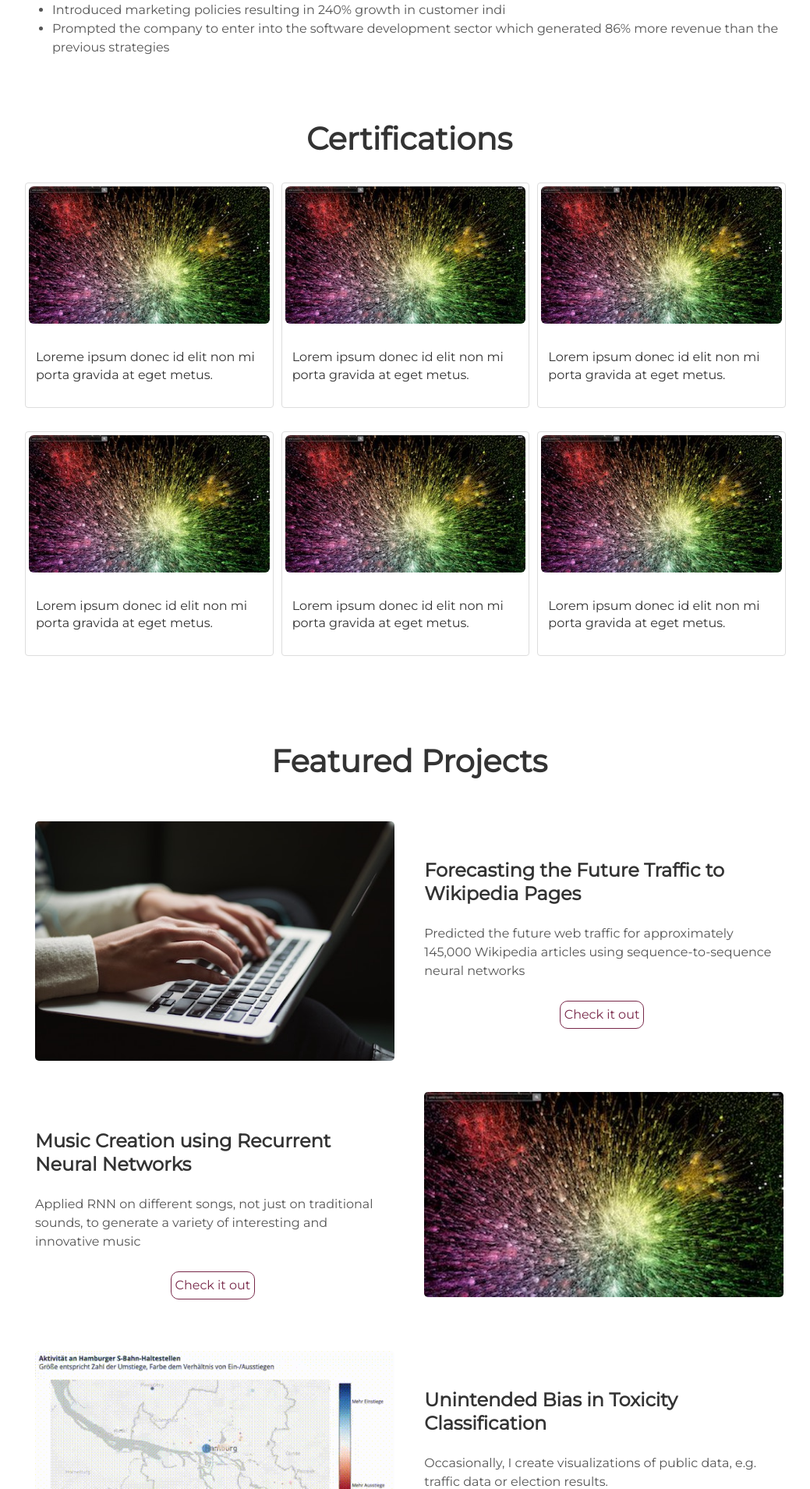
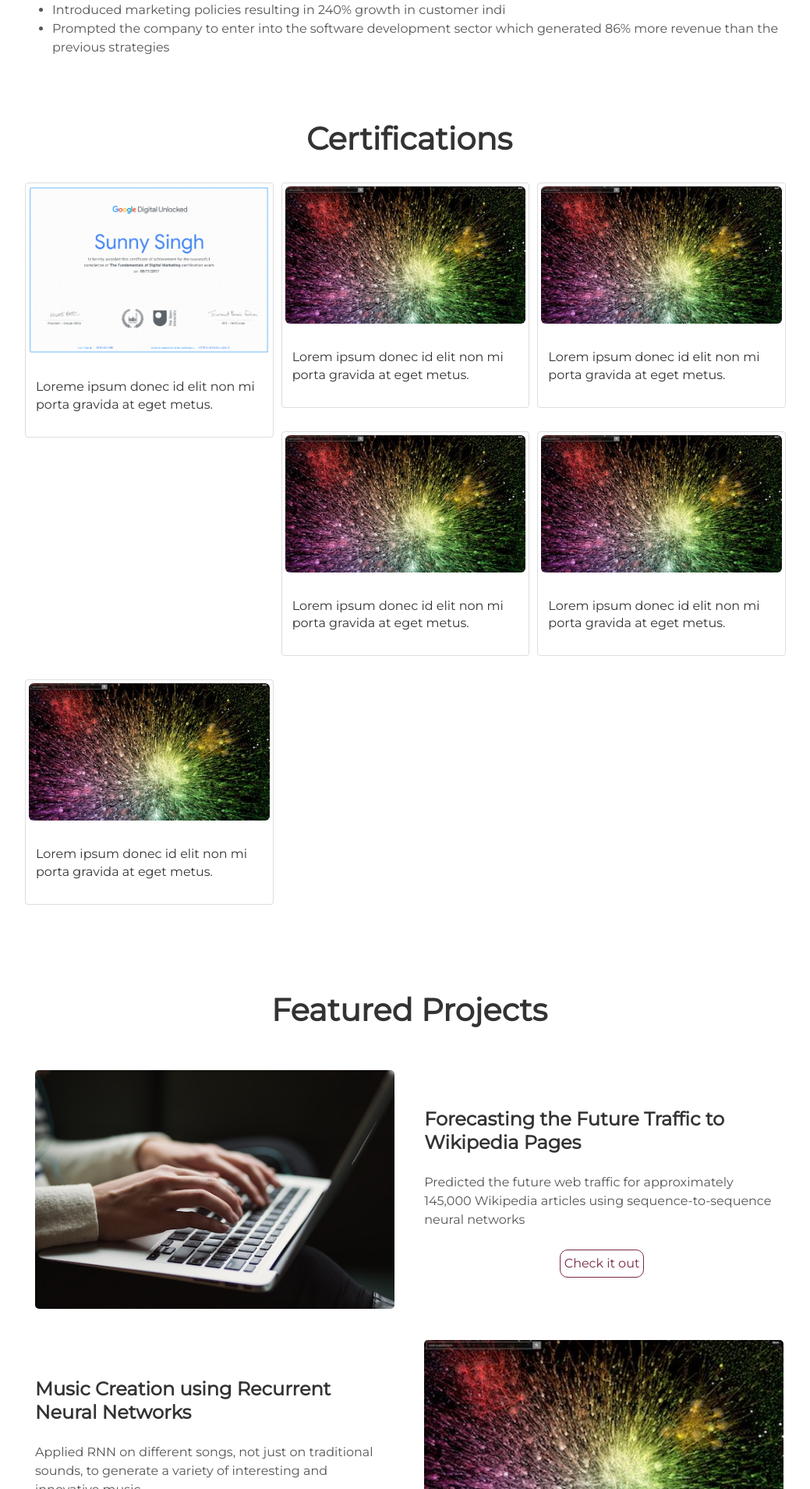
Before and after one commit to arkadee/arkadee.github.io, a Jekyll site: the page built from index.html, in a window 1280 px wide. Shown: the part 2585-4494 px from the top of the page at 78% size, without its empty margins (115-1154 px from the left). Built offline with Jekyll 4.4.1, drawn with Linux system fonts in a browser that asks for light colours.

Commit message:
Update certifications.html

```diff
--- a/_includes/certifications.html
+++ b/_includes/certifications.html
@@ -38,7 +38,7 @@
         <div class="column1">
           <div class="thumbnail">
             <a href="/w3images/fjords.jpg" target="_blank">
-              <img src="assets/img/galaxy.jpg" class="img-rounded" alt="Snow" style="width:100%">
+              <img src="assets/img/cer1.png" class="img-rounded" alt="Snow" style="width:100%">
             </a>
               <div class="caption">
                 <p>Loreme ipsum donec id elit non mi porta gravida at eget metus.</p>
```
